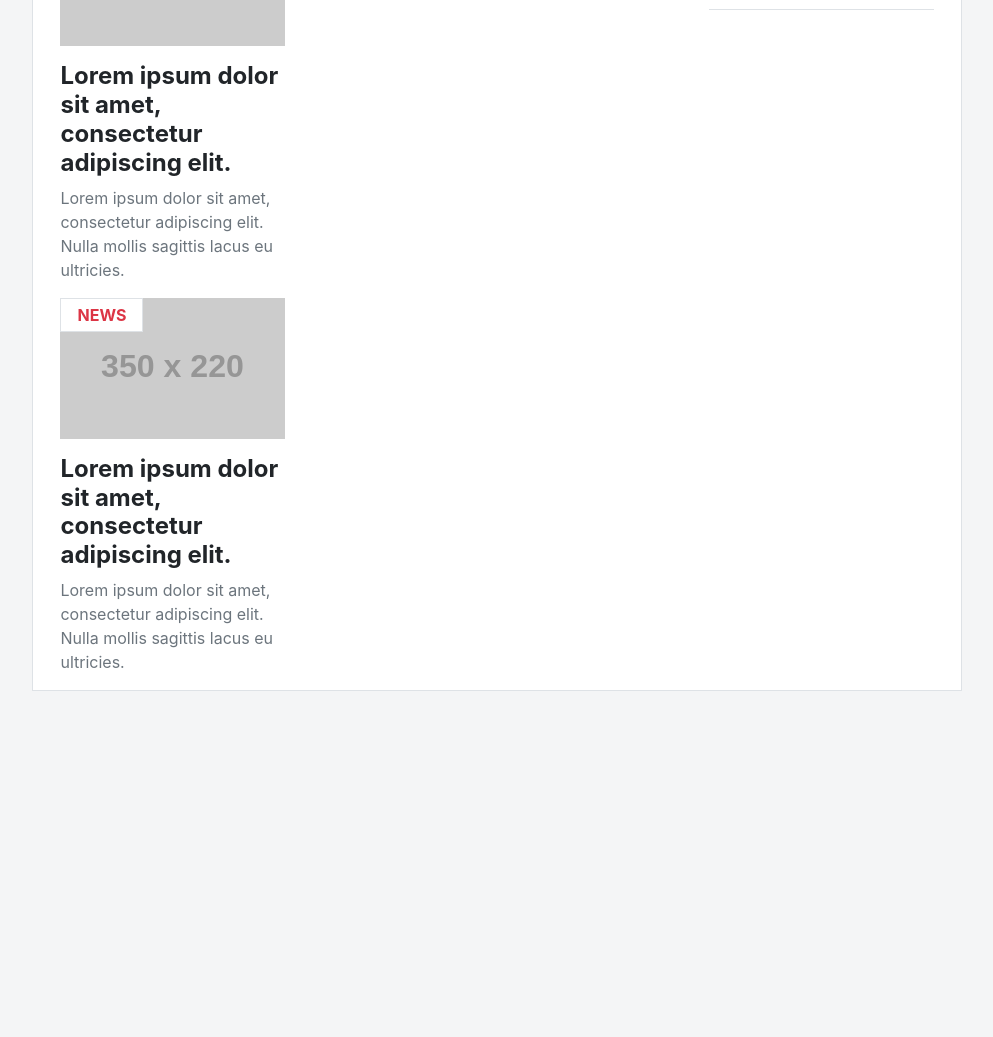
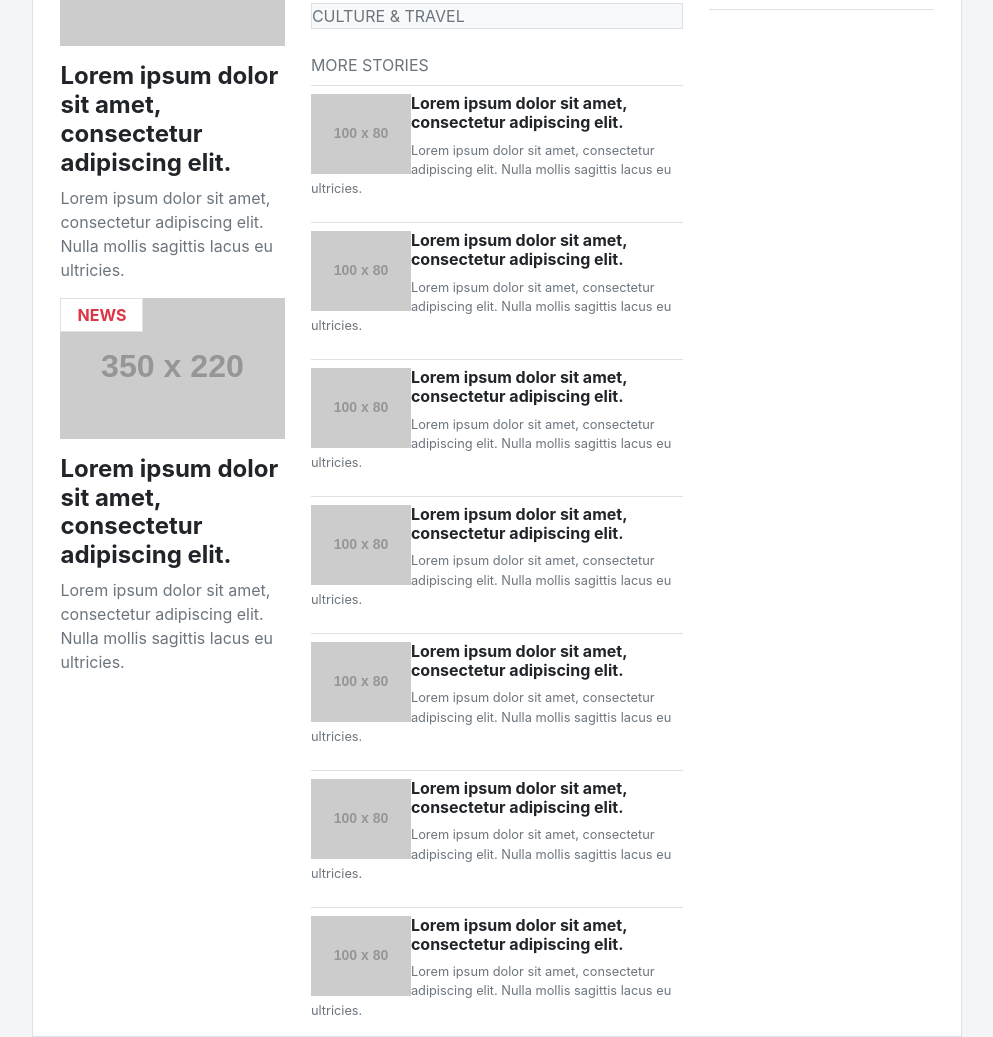
Before and after one commit to flov3rh/using_bootstrap, a plain HTML site: page index-2.html in a window 1280 px wide. Shown: the part 584-1621 px from the top of the page, without its empty margins (143-1136 px from the left). Before the commit the page ends 1275 px from the top, so only its background shows below. Drawn offline with nearby package versions, Linux system fonts and the light colour scheme; placeholder pictures from the web are drawn by us.

Commit message:
culture and travel section

```diff
--- a/index-2.html
+++ b/index-2.html
@@ -62,7 +62,7 @@
       </div>
 
       <!-- Top story -->
-      <div class="col-sm-12 col-md-7 col-lg-5 d-flex flex-column px-3">
+      <div class="col-sm-12 col-md-6 col-lg-5 d-flex flex-column px-3">
         <article>
           <span class="text-muted mb-2 font-weight-bold">TOP STORY</span>
           <figure class="row figure position-relative">
@@ -79,6 +79,71 @@
         <div class="row border-top border-bottom py-1">
           <h6 class="font-weight-bold"><a class="text-dark" href="#">Lorem ipsum dolor sit amet, consectetur adipiscing elit.</a></h6>
         </div>
+
+        <div class="row mt-4 bg-light border d-none d-md-flex">
+          <span class="text-muted">CULTURE &#38; TRAVEL</span>
+        </div>
+
+        <div class="row mt-4 flex-column">
+          <span class="text-muted">MORE STORIES</span>
+
+          <div class="border-top mt-2 pt-2">
+            <img class="float-left" src="https://via.placeholder.com/100x80">
+            <h6 class="font-weight-bold">Lorem ipsum dolor sit amet, consectetur adipiscing elit.</h6>
+            <p class="text-muted small">
+            Lorem ipsum dolor sit amet, consectetur adipiscing elit. Nulla mollis sagittis lacus eu ultricies.
+            </p>
+          </div>
+
+          <div class="border-top mt-2 pt-2">
+            <img class="float-left" src="https://via.placeholder.com/100x80">
+            <h6 class="font-weight-bold">Lorem ipsum dolor sit amet, consectetur adipiscing elit.</h6>
+            <p class="text-muted small">
+            Lorem ipsum dolor sit amet, consectetur adipiscing elit. Nulla mollis sagittis lacus eu ultricies.
+            </p>
+          </div>
+
+          <div class="border-top mt-2 pt-2">
+            <img class="float-left" src="https://via.placeholder.com/100x80">
+            <h6 class="font-weight-bold">Lorem ipsum dolor sit amet, consectetur adipiscing elit.</h6>
+            <p class="text-muted small">
+            Lorem ipsum dolor sit amet, consectetur adipiscing elit. Nulla mollis sagittis lacus eu ultricies.
+            </p>
+          </div>
+
+          <div class="border-top mt-2 pt-2">
+            <img class="float-left" src="https://via.placeholder.com/100x80">
+            <h6 class="font-weight-bold">Lorem ipsum dolor sit amet, consectetur adipiscing elit.</h6>
+            <p class="text-muted small">
+            Lorem ipsum dolor sit amet, consectetur adipiscing elit. Nulla mollis sagittis lacus eu ultricies.
+            </p>
+          </div>
+
+          <div class="border-top mt-2 pt-2">
+            <img class="float-left" src="https://via.placeholder.com/100x80">
+            <h6 class="font-weight-bold">Lorem ipsum dolor sit amet, consectetur adipiscing elit.</h6>
+            <p class="text-muted small">
+            Lorem ipsum dolor sit amet, consectetur adipiscing elit. Nulla mollis sagittis lacus eu ultricies.
+            </p>
+          </div>
+
+          <div class="border-top mt-2 pt-2">
+            <img class="float-left" src="https://via.placeholder.com/100x80">
+            <h6 class="font-weight-bold">Lorem ipsum dolor sit amet, consectetur adipiscing elit.</h6>
+            <p class="text-muted small">
+            Lorem ipsum dolor sit amet, consectetur adipiscing elit. Nulla mollis sagittis lacus eu ultricies.
+            </p>
+          </div>
+
+          <div class="border-top mt-2 pt-2">
+            <img class="float-left" src="https://via.placeholder.com/100x80">
+            <h6 class="font-weight-bold">Lorem ipsum dolor sit amet, consectetur adipiscing elit.</h6>
+            <p class="text-muted small">
+            Lorem ipsum dolor sit amet, consectetur adipiscing elit. Nulla mollis sagittis lacus eu ultricies.
+            </p>
+          </div>
+        </div>
+
       </div>
 
       <!-- Opinion -->
```
